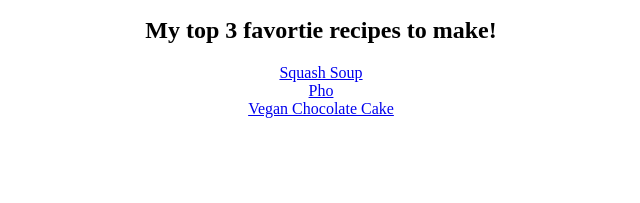
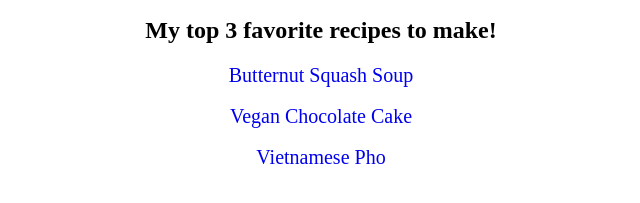
Before and after one commit to haodjur/odin-recipes, a plain HTML site: page index.html in a window 1280 px wide. Shown: the part 443-646 px from the top of the page, without its empty margins (319-959 px from the left). Drawn offline with Linux system fonts and the light colour scheme.

```diff
--- a/index.html
+++ b/index.html
@@ -16,11 +16,12 @@
     <img src="images/food.jpg" style="width: 500px; height: 360px" alt=" Photo of food on a counter" class="photo">
 
     <!-- include 2-3 favorite recipes-->
-    <h2 class="title">My top 3 favortie recipes to make!</h2>
+    <h2 class="title">My top 3 favorite recipes to make!</h2>
     <ul class="title">
-        <li><a href="recipes/squashsoup.html">Squash Soup</a></li>
-        <li><a href="recipes/pho.html">Pho</a></li>
-        <li><a href="recipes/chocolatecake.html">Vegan Chocolate Cake</a></li>
+        <li><a href="recipes/squashsoup.html">Butternut Squash Soup</a></li> <br>
+        <li><a href="recipes/chocolatecake.html">Vegan Chocolate Cake</a></li> <br>
+        <li><a href="recipes/pho.html">Vietnamese Pho</a></li>
+
     </ul>
 
 </body>
--- a/style.css
+++ b/style.css
@@ -14,3 +14,19 @@
     margin: 0;
     padding: 0;
 }
+
+a {
+    font-size: 20px;
+}
+
+a:link {
+    text-decoration: none;
+}
+
+a:visited {
+    text-decoration: none;
+}
+
+a:hover {
+    text-decoration: none;
+}
```
Also changed, not shown: recipes/squashsoup.html (+6 -6 lines).
